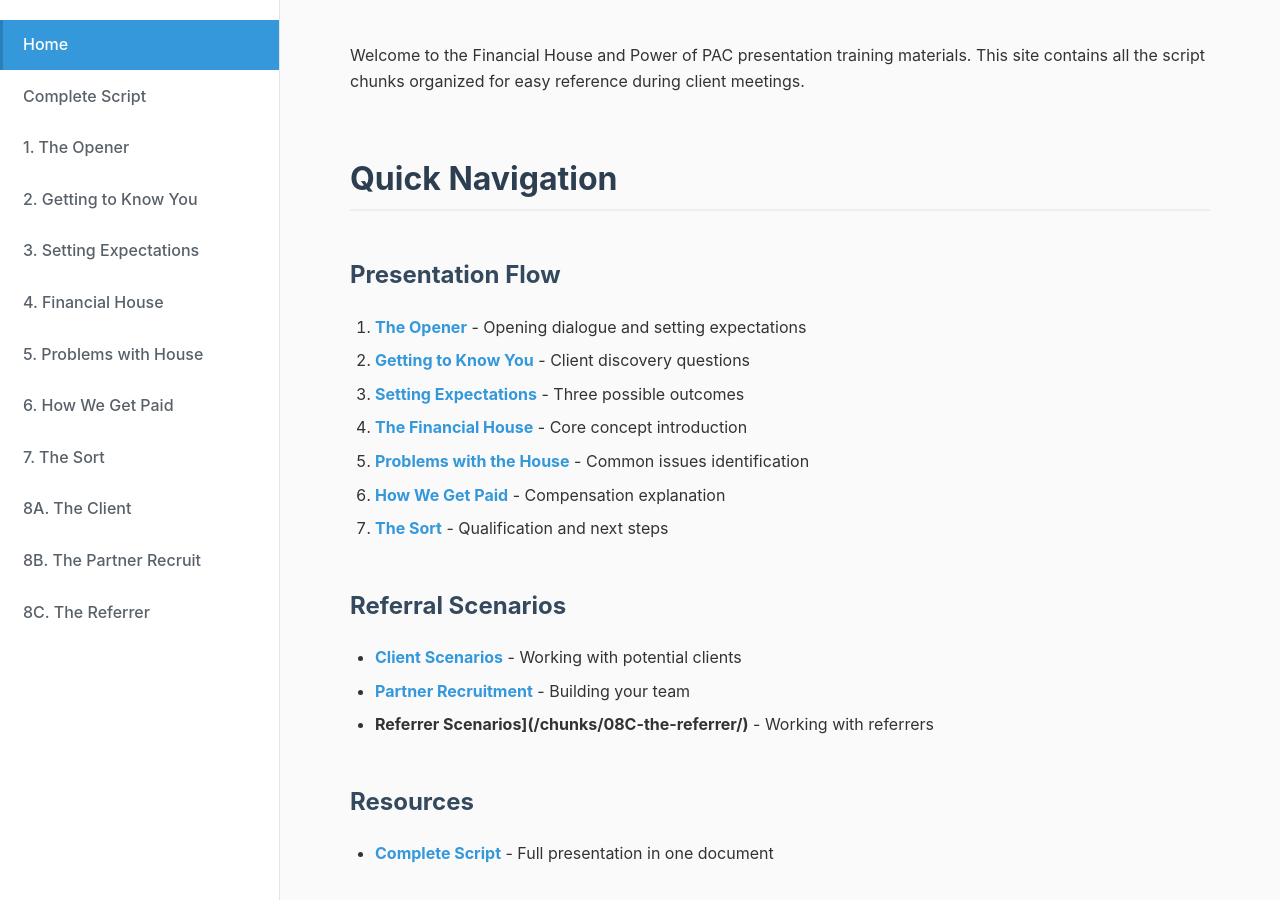
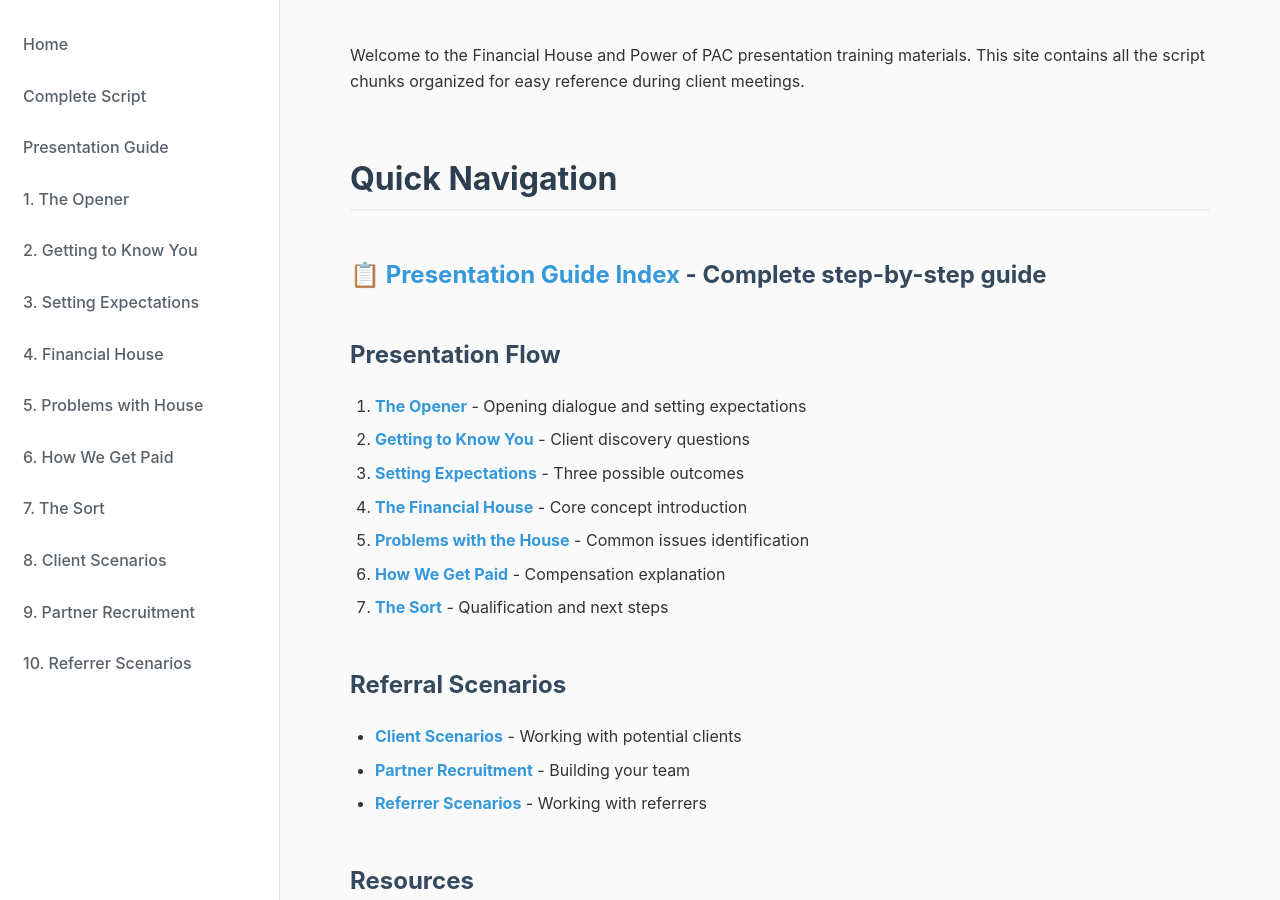
Before and after one commit to advisorpages/acadia, a Jekyll site: the page built from index.md, in a window 1280 px wide and 900 px high, scrolled down 212 px. Built offline with Jekyll 4.4.1, drawn with Linux system fonts in a browser that asks for light colours.

Commit message:
Fix GitHub Pages configuration and navigation links
- Updated baseurl paths to match correct file structure
- Fixed navigation links to point to new markdown files
- Added link to presentation guide index
- Updated all internal links to use /acadia/ prefix

🤖 Generated with [Claude Code](https://claude.com/claude-code)

Co-Authored-By: Claude <noreply@anthropic.com>

```diff
--- a/_config.yml
+++ b/_config.yml
@@ -45,26 +45,28 @@ exclude:
 # Navigation
 navigation:
   - title: "Home"
-    url: "/"
+    url: "/acadia/"
   - title: "Complete Script"
-    url: "/complete-script/"
+    url: "/acadia/complete-script/"
+  - title: "Presentation Guide"
+    url: "/acadia/pages/"
   - title: "1. The Opener"
-    url: "/01-opener/"
+    url: "/acadia/pages/01-the-opener/"
   - title: "2. Getting to Know You"
-    url: "/02-getting-to-know-you/"
+    url: "/acadia/pages/02-getting-to-know-you/"
   - title: "3. Setting Expectations"
-    url: "/03-setting-expectations/"
+    url: "/acadia/pages/03-setting-expectations/"
   - title: "4. Financial House"
-    url: "/04-financial-house/"
+    url: "/acadia/pages/04-the-financial-house/"
   - title: "5. Problems with House"
-    url: "/05-problems-with-house/"
+    url: "/acadia/pages/05-problems-with-the-house/"
   - title: "6. How We Get Paid"
-    url: "/06-how-we-get-paid/"
+    url: "/acadia/pages/06-how-we-get-paid/"
   - title: "7. The Sort"
-    url: "/07-the-sort/"
-  - title: "8A. The Client"
-    url: "/08A-the-client/"
-  - title: "8B. The Partner Recruit"
-    url: "/08B-the-partner-recruit/"
-  - title: "8C. The Referrer"
-    url: "/08C-the-referrer/"
+    url: "/acadia/pages/07-the-sort/"
+  - title: "8. Client Scenarios"
+    url: "/acadia/pages/08-client-scenarios/"
+  - title: "9. Partner Recruitment"
+    url: "/acadia/pages/09-partner-recruitment/"
+  - title: "10. Referrer Scenarios"
+    url: "/acadia/pages/10-referrer-scenarios/"
--- a/index.md
+++ b/index.md
@@ -9,23 +9,25 @@ Welcome to the Financial House and Power of PAC presentation training materials.
 
 ## Quick Navigation
 
+### 📋 **[Presentation Guide Index](/acadia/pages/)** - Complete step-by-step guide
+
 ### Presentation Flow
 
-1. **[The Opener](/chunks/01-opener/)** - Opening dialogue and setting expectations
-2. **[Getting to Know You](/chunks/02-getting-to-know-you/)** - Client discovery questions
-3. **[Setting Expectations](/chunks/03-setting-expectations/)** - Three possible outcomes
-4. **[The Financial House](/chunks/04-financial-house/)** - Core concept introduction
-5. **[Problems with the House](/chunks/05-problems-with-house/)** - Common issues identification
-6. **[How We Get Paid](/chunks/06-how-we-get-paid/)** - Compensation explanation
-7. **[The Sort](/chunks/07-the-sort/)** - Qualification and next steps
+1. **[The Opener](/acadia/pages/01-the-opener/)** - Opening dialogue and setting expectations
+2. **[Getting to Know You](/acadia/pages/02-getting-to-know-you/)** - Client discovery questions
+3. **[Setting Expectations](/acadia/pages/03-setting-expectations/)** - Three possible outcomes
+4. **[The Financial House](/acadia/pages/04-the-financial-house/)** - Core concept introduction
+5. **[Problems with the House](/acadia/pages/05-problems-with-the-house/)** - Common issues identification
+6. **[How We Get Paid](/acadia/pages/06-how-we-get-paid/)** - Compensation explanation
+7. **[The Sort](/acadia/pages/07-the-sort/)** - Qualification and next steps
 
 ### Referral Scenarios
-- **[Client Scenarios](/chunks/08A-the-client/)** - Working with potential clients
-- **[Partner Recruitment](/chunks/08B-the-partner-recruit/)** - Building your team
-- **Referrer Scenarios](/chunks/08C-the-referrer/)** - Working with referrers
+- **[Client Scenarios](/acadia/pages/08-client-scenarios/)** - Working with potential clients
+- **[Partner Recruitment](/acadia/pages/09-partner-recruitment/)** - Building your team
+- **[Referrer Scenarios](/acadia/pages/10-referrer-scenarios/)** - Working with referrers
 
 ### Resources
-- **[Complete Script](/complete-script/)** - Full presentation in one document
+- **[Complete Script](/acadia/complete-script/)** - Full presentation in one document
 
 ## How to Use This Training
 
```
